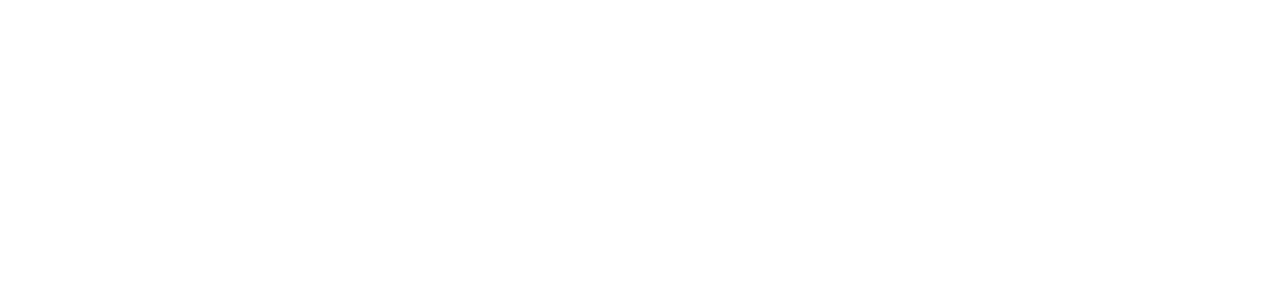
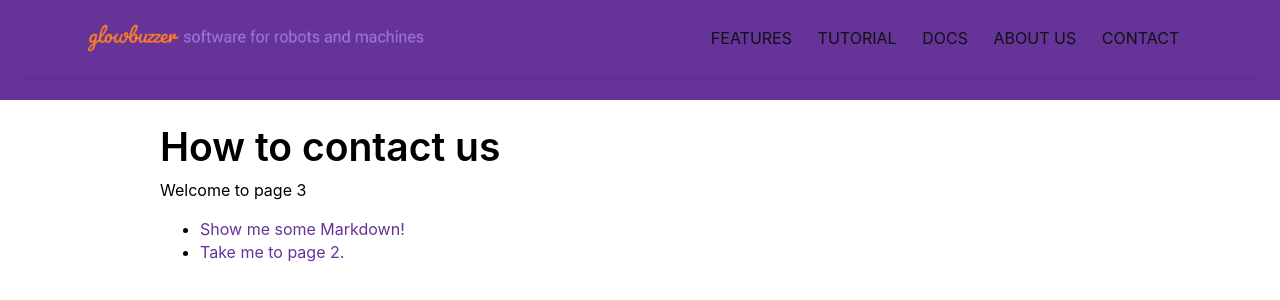
Before and after one commit to jugglingcats/gb_website_gatsby, a Gatsby site: page /contact in a window 1280 px wide. Before the commit this address had no page. Built offline with nearby package versions, Linux system fonts and the light colour scheme; Gatsby itself is replaced by a stand-in of ours.

Commit message:
initial play + topnav

```diff
--- a/src/components/Header.tsx
+++ b/src/components/Header.tsx
@@ -2,12 +2,10 @@ import * as React from 'react'
 import styled from '@emotion/styled'
 import { transparentize } from 'polished'
 import { Link } from 'gatsby'
-import Logo from "../components/logo";
 
 import { heights, dimensions, colors } from '../styles/variables'
 import Container from './Container'
-// import Navbar from "./Navbar";
-
+import Navbar from './Navbar'
 
 
 const StyledHeader = styled.header`
@@ -41,11 +39,7 @@ interface HeaderProps {
 
 const Header: React.FC<HeaderProps> = ({ title }) => (
   <StyledHeader>
-    <HeaderInner>
-
-      <HomepageLink to="/">{title} </HomepageLink>
-        <Logo />
-    </HeaderInner>
+    <Navbar />
   </StyledHeader>
 )
 
--- a/src/components/Navbar.tsx.txt
+++ b/src/components/Navbar.tsx
@@ -3,12 +3,13 @@
 import React, { useState } from 'react'
 import styled from 'styled-components'
 import NavbarLinks from './NavbarLinks'
-import LogoTsx from './LogoTsx'
+import Logo from './logo'
+import { heights, dimensions, colors } from '../styles/variables'
 
 const Navigation = styled.nav`
   height: 10vh;
   display: flex;
-  background-color: #fff;
+  background-color: ${colors.brand};
   position: relative;
   justify-content: space-between;
   text-transform: uppercase;
@@ -93,7 +94,7 @@ const Navbar = () => {
 
   return (
     <Navigation>
-      <LogoTsx />
+      <Logo />
       <Toggle navbarOpen={navbarOpen} onClick={() => setNavbarOpen(!navbarOpen)}>
         {navbarOpen ? <Hamburger open /> : <Hamburger />}
       </Toggle>
--- a/src/components/NavbarLinks.txt
+++ b/src/components/NavbarLinks.tsx
@@ -40,10 +40,11 @@ const NavItem = styled(Link)`
 const NavbarLinks = () => {
   return (
     <>
-      <NavItem to="/">About</NavItem>
-      <NavItem to="/404">Services</NavItem>
-      <NavItem to="/">Gallery</NavItem>
-      <NavItem to="/404">Contact</NavItem>
+      <NavItem to="/features">Features</NavItem>
+      <NavItem to="/tutorial">Tutorial</NavItem>
+      <NavItem to="/docs">Docs</NavItem>
+        <NavItem to="/aboutus">About us</NavItem>
+      <NavItem to="/contact">Contact</NavItem>
     </>
   )
 }
--- a/src/content/ethercat.md
+++ b/src/content/ethercat.md
@@ -4,8 +4,3 @@ title: 'EtherCAT integration'
 ---
 
 Glowbuzzer integrates with EtherCAT
-
-
-
-
-[That's cool! Okay, take me back home.](/)
--- a/src/pages/page-3.tsx
+++ b/src/pages/aboutus.tsx
@@ -1,27 +1,28 @@
 import * as React from 'react'
 import { Link } from 'gatsby'
+
 
 import Page from '../components/Page'
 import Container from '../components/Container'
 import IndexLayout from '../layouts'
 
-const PageThree = () => (
+const Aboutus = ({data}) => (
   <IndexLayout>
     <Page>
       <Container>
-        <h1>Hi from the third page</h1>
-        <p>Welcome to page 3</p>
+        <h1>About us</h1>
+        <p>Who we are</p>
+
+
         <ul>
           <li>
-            <Link to="/a-markdown-page/">Show me some Markdown!</Link>
-          </li>
-          <li>
-            <Link to="/page-2">Take me to page 2.</Link>
+            <Link to="/">Take me back home.</Link>
           </li>
         </ul>
+
       </Container>
     </Page>
   </IndexLayout>
 )
 
-export default PageThree
+export default Aboutus
--- /dev/null
+++ b/src/pages/contact.tsx
@@ -0,0 +1,27 @@
+import * as React from 'react'
+import { Link } from 'gatsby'
+
+import Page from '../components/Page'
+import Container from '../components/Container'
+import IndexLayout from '../layouts'
+
+const Contact = () => (
+  <IndexLayout>
+    <Page>
+      <Container>
+        <h1>How to contact us</h1>
+        <p>Welcome to page 3</p>
+        <ul>
+          <li>
+            <Link to="/a-markdown-page/">Show me some Markdown!</Link>
+          </li>
+          <li>
+            <Link to="/page-2">Take me to page 2.</Link>
+          </li>
+        </ul>
+      </Container>
+    </Page>
+  </IndexLayout>
+)
+
+export default Contact
--- a/src/pages/index.tsx
+++ b/src/pages/index.tsx
@@ -10,7 +10,7 @@ const IndexPage = () => (
     <Page>
       <Container>
         <h1>glowbuzzer</h1>
-          <h2>a web stack toolkit for building machine controls</h2>
+        <h2>a web stack toolkit for building machine controls</h2>
         <p>Welcome to the gb website.</p>
         <p>Now lets go build something that moves</p>
         <Link to="/features/">See features of the product</Link>
```
Also changed, not shown: src/pages/docs.tsx (added, +20 -0 lines), src/pages/tutorial.tsx (added, +20 -0 lines).
